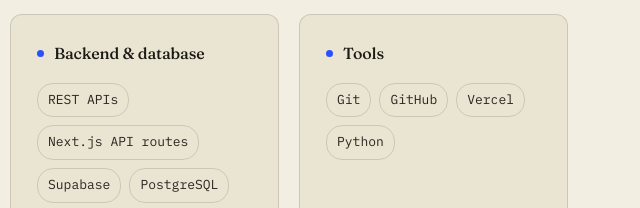
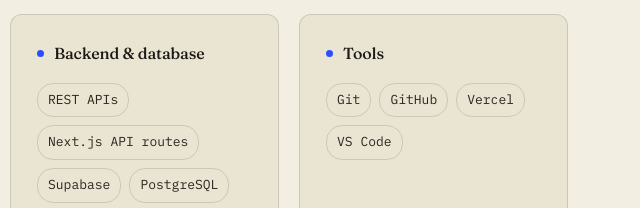
Before and after one commit to samanta193/Samanta-s-website, a plain HTML site: page index.html in a window 1280 px wide. Shown: the part 4140-4348 px from the top of the page, 640-1280 px from the left. Drawn offline with Linux system fonts and the light colour scheme.

Commit message:
Update index.html

```diff
--- a/index.html
+++ b/index.html
@@ -1679,7 +1679,7 @@
         </div>
         <div class="skill-card reveal">
           <h4><span class="dot"></span>Tools</h4>
-          <ul><li>Git</li><li>GitHub</li><li>Vercel</li><li>Python</li></ul>
+          <ul><li>Git</li><li>GitHub</li><li>Vercel</li><li>VS Code</li></ul>
         </div>
       </div>
 
```
